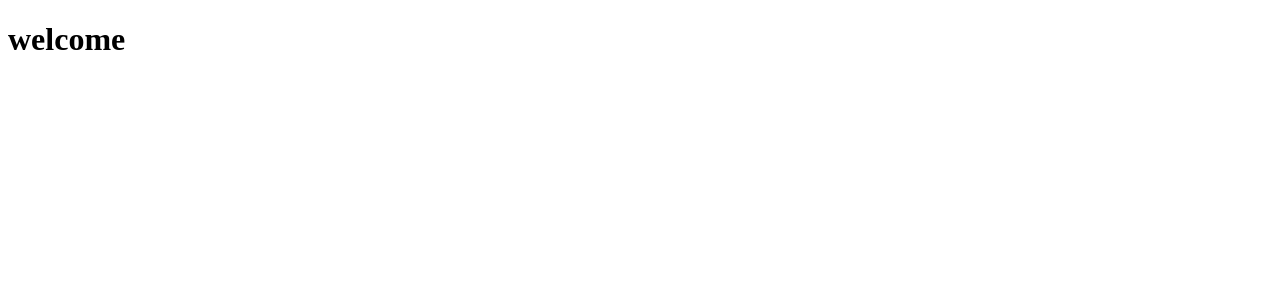
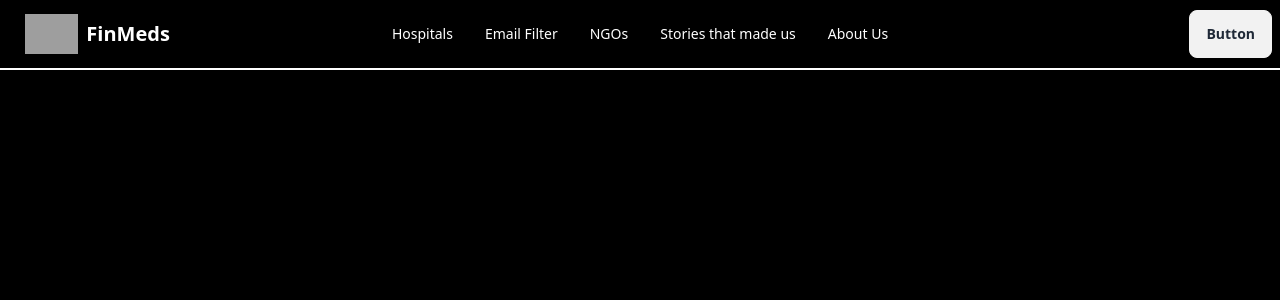
Before and after one commit to realhardik18/finmeds, a Flask app: page / in a window 1280 px wide. Before the commit the part shown is almost empty. Shown: the top 300 px of the page. Run offline with Flask 3, Linux system fonts and the light colour scheme; some libraries are stand-ins or nearby versions; grey boxes are pictures that could not be loaded.

Commit message:
Update index.html

```diff
--- a/templates/index.html
+++ b/templates/index.html
@@ -1,14 +1,56 @@
 <!DOCTYPE html>
-<html lang="en">
+<html class="bg-black">
+<head>
+  <meta charset="UTF-8">
+  <meta name="viewport" content="width=device-width, initial-scale=1.0">
 
-<head>
-    <meta charset="UTF-8">
-    <meta name="viewport" content="width=device-width, initial-scale=1.0">
-    <title>Findmeds</title>
+<link href="https://cdn.jsdelivr.net/npm/daisyui@4.12.10/dist/full.min.css" rel="stylesheet" type="text/css" />
+<script src="https://cdn.tailwindcss.com"></script>
 </head>
-
-<body>
-    <h1>welcome</h1>
+<body class="bg-black text-white">
+  <header class="w-screen h-18 bg-black border-white border-b-2">
+    <div class="navbar bg-black">
+        <div class="navbar-start">
+          <div class="dropdown">
+            <div tabindex="0" role="button" class="btn btn-ghost lg:hidden">
+                <svg
+                xmlns="http://www.w3.org/2000/svg"
+                class="h-5 w-5"
+                fill="none"
+                viewBox="0 0 24 24"
+                stroke="currentColor">
+                <path
+                  stroke-linecap="round"
+                  stroke-linejoin="round"
+                  stroke-width="2"
+                  d="M4 6h16M4 12h8m-8 6h16" />
+              </svg>
+            </div>
+            <ul
+              tabindex="0"
+              class="menu menu-sm dropdown-content bg-black rounded-box z-[1] mt-3 w-52 p-2 shadow">
+              <li><a href="hospitals.html">Hospitals</a></li>
+              <li><a href="email.htm">Email Filter</a></li>
+              <li><a href="ngo.html">NGOs</a></li>
+              <li><a href="stories.html">Stories that made us</a></li>
+              <li><a href="about.html">About Us</a></li>
+            </ul>
+          </div>
+          <a class="btn btn-ghost text-xl" href="index.html"><img class="h-10" src="logo black bg.png" alt="logo">FinMeds</a>
+        </div>
+        <div class="navbar-center hidden lg:flex">
+          <ul class="menu menu-horizontal px-1">
+            <li><a href="hospitals.html">Hospitals</a></li>
+            <li><a href="email.htm">Email Filter</a></li>
+            <li><a href="ngo.html">NGOs</a></li>
+            <li><a href="stories.html">Stories that made us</a></li>
+            <li><a href="about.html">About Us</a></li>
+          </ul>
+        </div>
+        <div class="navbar-end">
+          <a class="btn">Button</a>
+        </div>
+      </div>
+  </header>
 </body>
-
 </html>
```
